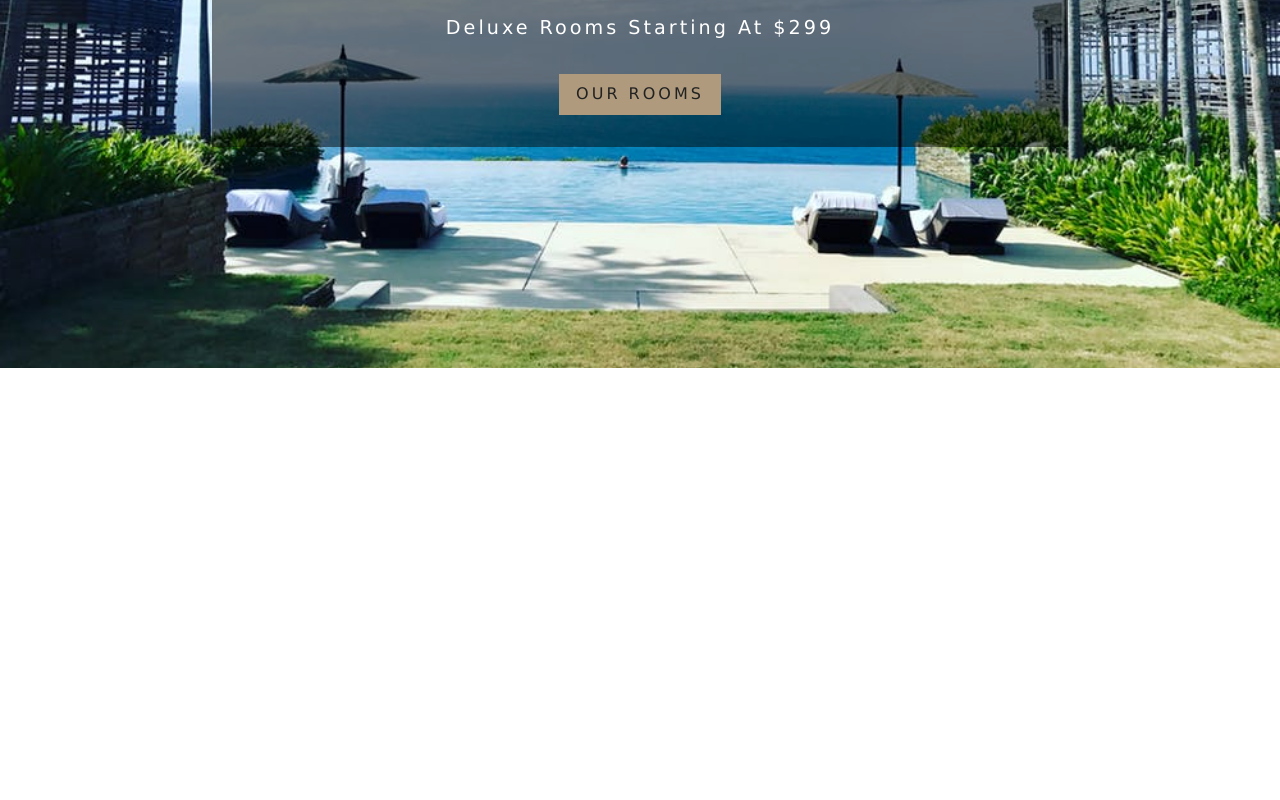
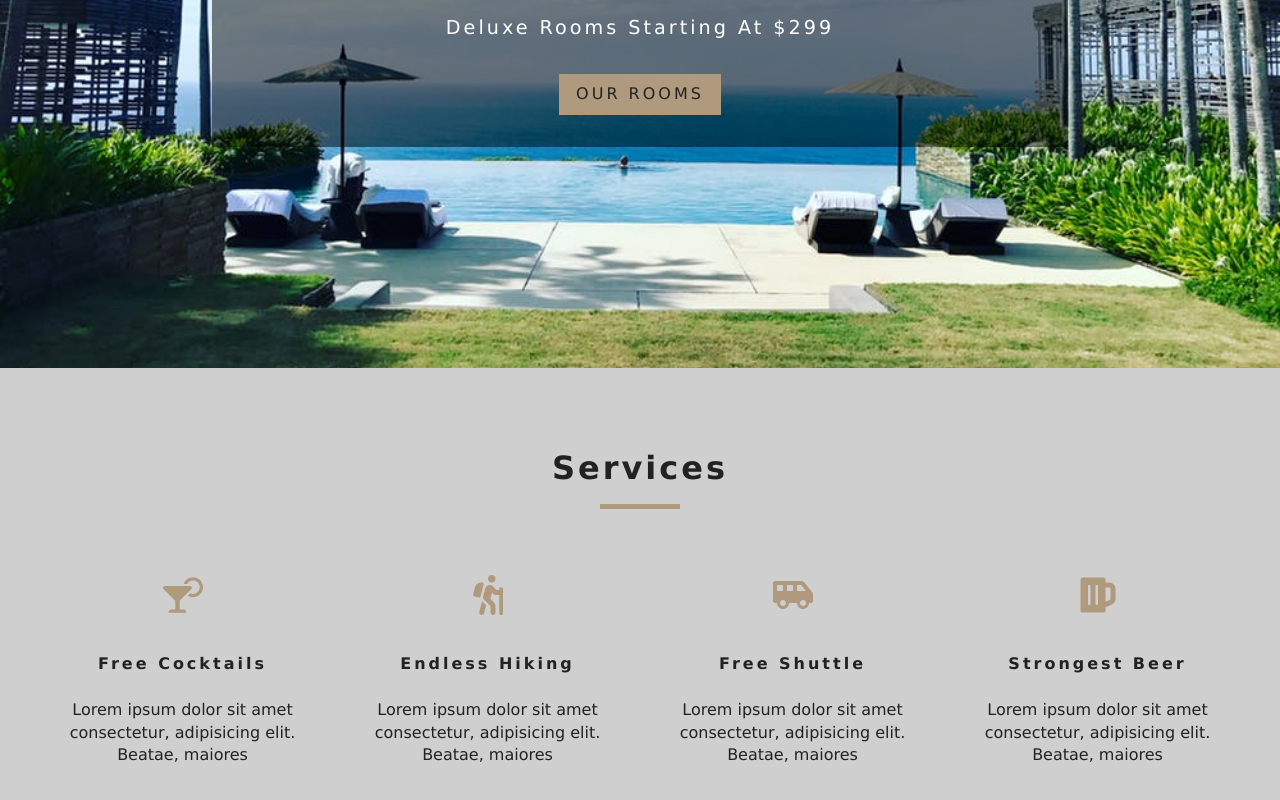
Before and after one commit to Sharky28/beach-resort, a React (Create React App) app: page / in a window 1280 px wide. Shown: the part 432-1232 px from the top of the page. Before the commit the page ends 800 px from the top, so only its background shows below. Built offline with nearby package versions, Linux system fonts and the light colour scheme.

Commit message:
added services section

```diff
--- a/src/App.css
+++ b/src/App.css
@@ -252,6 +252,7 @@
 }
 .services h6 {
   letter-spacing: var(--mainSpacing);
+  text-transform:capitalize;
 }
 .services p {
   width: 80%;
--- /dev/null
+++ b/src/components/Services.js
@@ -0,0 +1,50 @@
+import React, { Component } from 'react'
+import Title from './Title'
+import { FaCocktail, FaHiking, FaShuttleVan, FaBeer } from 'react-icons/fa'
+
+export default class Services extends Component {
+    state = {
+        services: [
+            {
+                icon: <FaCocktail></FaCocktail>,
+                title: "Free Cocktails",
+                info: "Lorem ipsum dolor sit amet consectetur, adipisicing elit. Beatae, maiores"
+
+            },
+            {
+                icon: <FaHiking></FaHiking>,
+                title: "Endless Hiking",
+                info: "Lorem ipsum dolor sit amet consectetur, adipisicing elit. Beatae, maiores"
+
+            },
+            {
+                icon: <FaShuttleVan></FaShuttleVan>,
+                title: "Free Shuttle",
+                info: "Lorem ipsum dolor sit amet consectetur, adipisicing elit. Beatae, maiores"
+
+            },
+            {
+                icon: <FaBeer></FaBeer>,
+                title: "Strongest Beer",
+                info: "Lorem ipsum dolor sit amet consectetur, adipisicing elit. Beatae, maiores"
+
+            }
+        ]
+    }
+    render() {
+        return (
+            <section className="services">
+                <Title title="services"></Title>
+                <div className="services-center">
+                    {this.state.services.map((item, index) => {
+                        return <article key={index} className="service">
+                            <span>{item.icon}</span>
+                            <h6>{item.title}</h6>
+                            <p>{item.info}</p>
+                        </article>
+                    })}
+                </div>
+            </section>
+        )
+    }
+}
--- /dev/null
+++ b/src/components/Title.js
@@ -0,0 +1,10 @@
+import React from 'react'
+
+export default function Title({title}) {
+    return (
+        <div className="section-title">
+            <h4>{title}</h4>
+            <div></div>
+        </div>
+    )
+}
--- a/src/pages/Home.js
+++ b/src/pages/Home.js
@@ -1,14 +1,20 @@
 import React from 'react'
 import Hero from '../components/Hero'
-import {Link} from 'react-router-dom'
+import { Link } from 'react-router-dom'
 import Banner from '../components/Banner';
+import Services from '../components/Services';
 
 export default function Home() {
-    return <Hero>
-        <Banner title="luxurious rooms" subtitle="deluxe rooms starting at $299">
-            <Link to ="/rooms" className="btn-primary">
-                our rooms
+    return (
+        <>
+            <Hero>
+                <Banner title="luxurious rooms" subtitle="deluxe rooms starting at $299">
+                    <Link to="/rooms" className="btn-primary">
+                        our rooms
             </Link>
-        </Banner>
-    </Hero>
+                </Banner>
+            </Hero>
+            <Services></Services>
+        </>
+    );
 }
```
